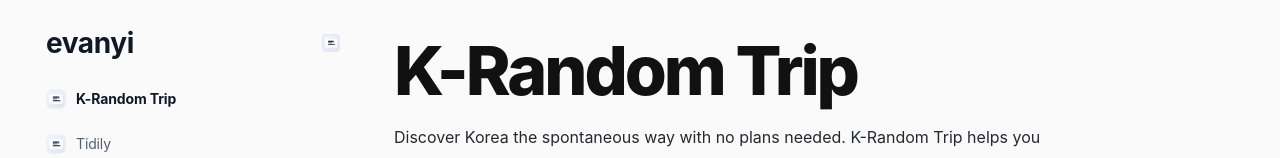
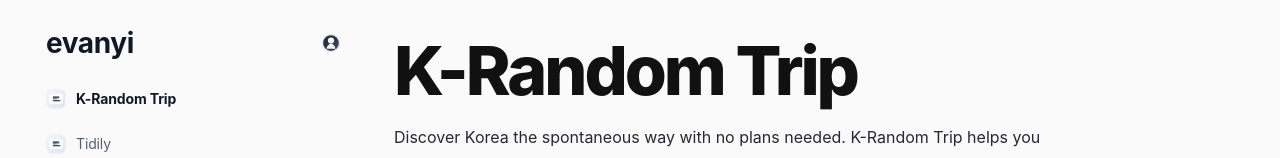
Before and after one commit to ideook/portfolio, a React (Vite) app: page /v2 in a window 1280 px wide. Shown: the top 158 px of the page. Built offline with nearby package versions, Linux system fonts and the light colour scheme; a web font is replaced by a local one.

Commit message:
fix(portfolio): hardcode dedicated profile avatar icon outside project data

```diff
--- a/src/pages/PortfolioV2Page.jsx
+++ b/src/pages/PortfolioV2Page.jsx
@@ -3,6 +3,7 @@ import projectsData from '../data/projects.json'
 import styles from '../styles/pages/PortfolioV2Page.module.css'
 
 const DEFAULT_APP_ICON = '/images/default-app-icon.svg'
+const PROFILE_AVATAR_ICON = '/images/profile-avatar.svg'
 
 const UI_TEXT = {
   en: {
@@ -176,8 +177,7 @@ function PortfolioV2Page() {
   const profileData = useMemo(() => {
     const profile = projectsData.profile || {}
     const social = projectsData.social || {}
-    const profileAvatar =
-      profile.avatar || profile.icon || profile.image || `${DEFAULT_APP_ICON}`
+    const profileAvatar = PROFILE_AVATAR_ICON
     const profileLocale = profile.i18n?.[locale] || {}
 
     return {
--- a/src/styles/pages/PortfolioV2Page.module.css
+++ b/src/styles/pages/PortfolioV2Page.module.css
@@ -86,7 +86,7 @@
 .sidebarProfileTriggerIcon {
   width: 18px;
   height: 18px;
-  border-radius: 4px;
+  border-radius: 999px;
   object-fit: cover;
   background: #e2e8f0;
   flex: 0 0 auto;
```
Also changed, not shown: public/images/profile-avatar.svg (added).
